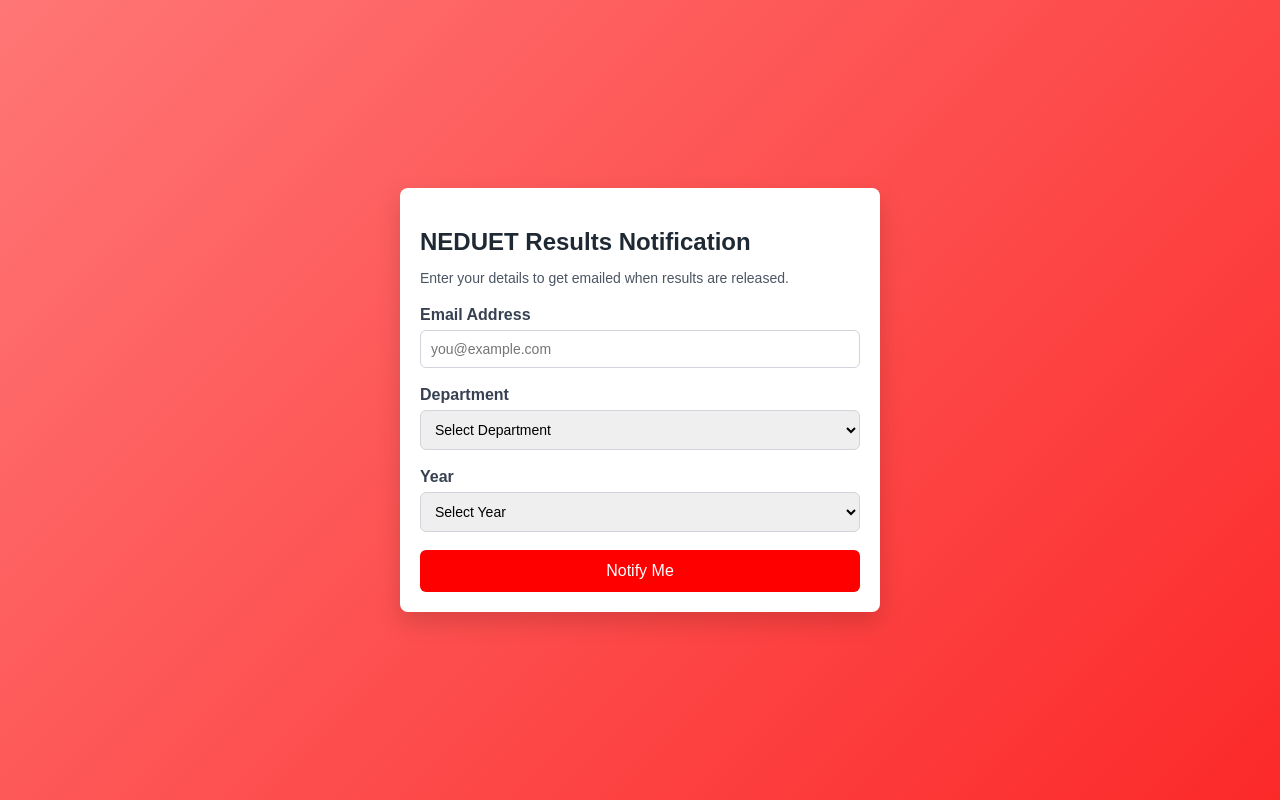
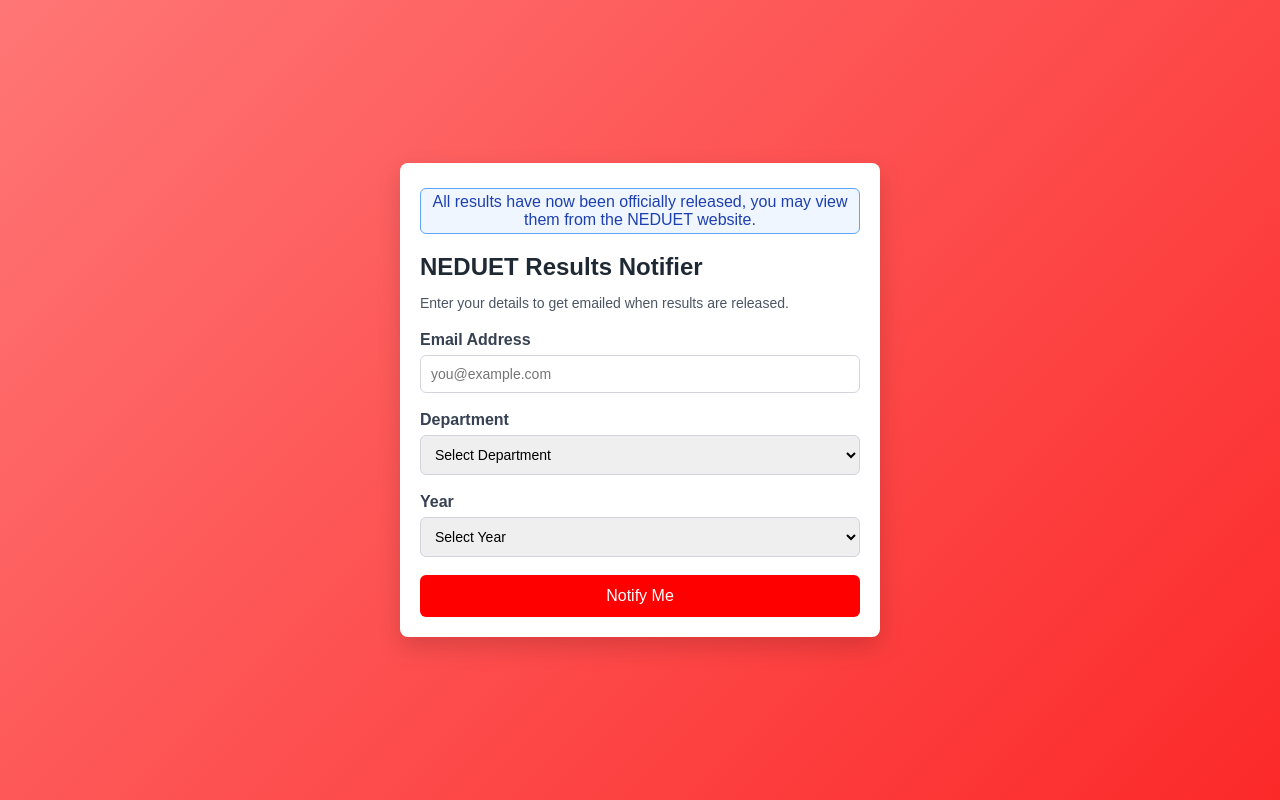
Before and after one commit to muhammadrafayasif/ned-result-notifier, a React (Vite) app in the folder frontend/: page / in a window 1280 px wide. Built offline with nearby package versions, Linux system fonts and the light colour scheme.

Commit message:
[chore] Added case for when all results are released

```diff
--- a/frontend/src/App.tsx
+++ b/frontend/src/App.tsx
@@ -54,7 +54,10 @@
   return (
     <div className="results-container">
       <form className="results-form" onSubmit={handleForm}>
-        <h2>NEDUET Results Notification</h2>
+        <div className={`status-message loading`}>
+          All results have now been officially released, you may view them from the NEDUET website.
+        </div>
+        <h2>NEDUET Results Notifier</h2>
         <p>Enter your details to get emailed when results are released.</p>
 
         <label>Email Address</label>
```
Also changed, not shown: 1 other file (tests, documents, lock files or other folders).
